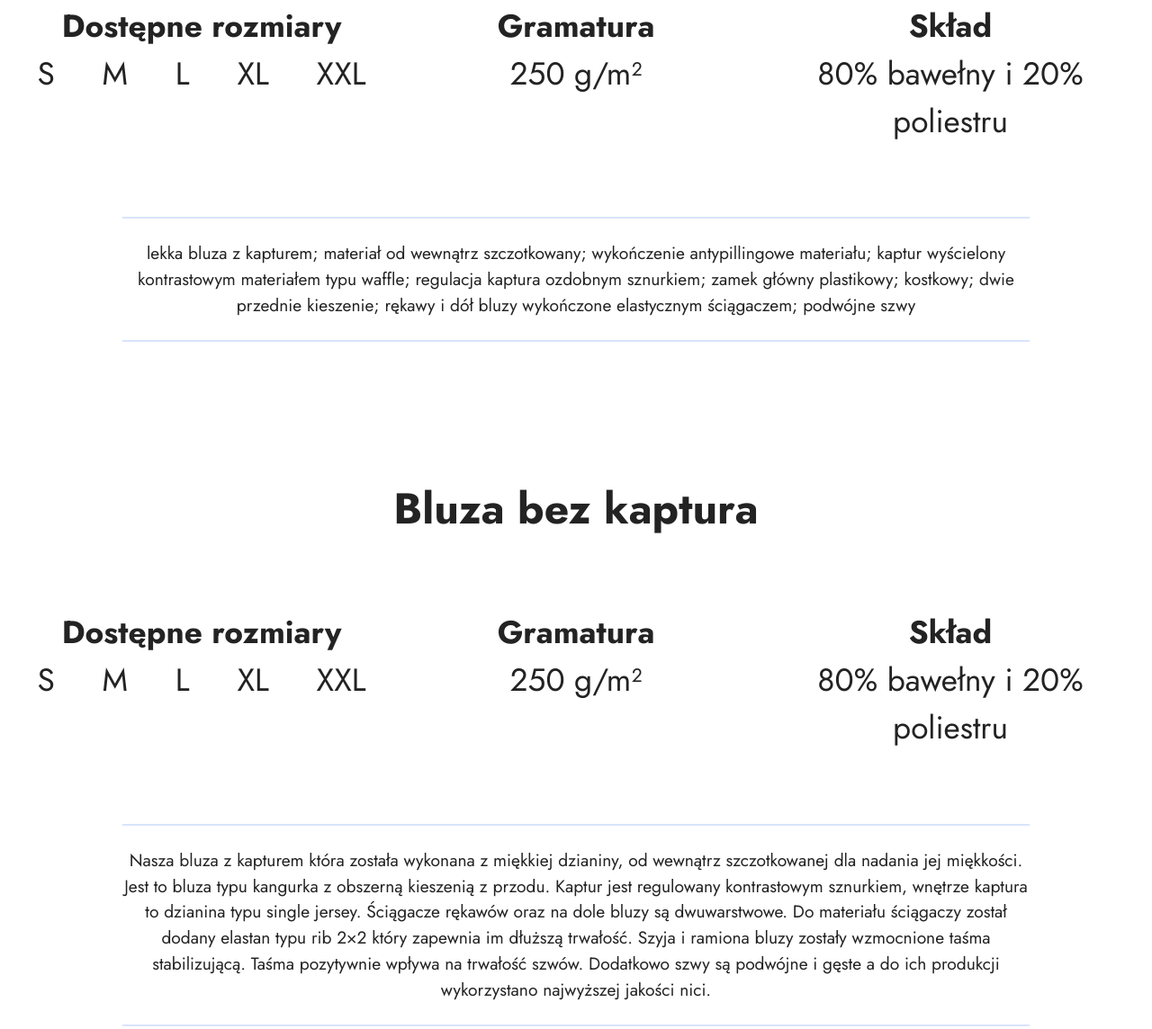
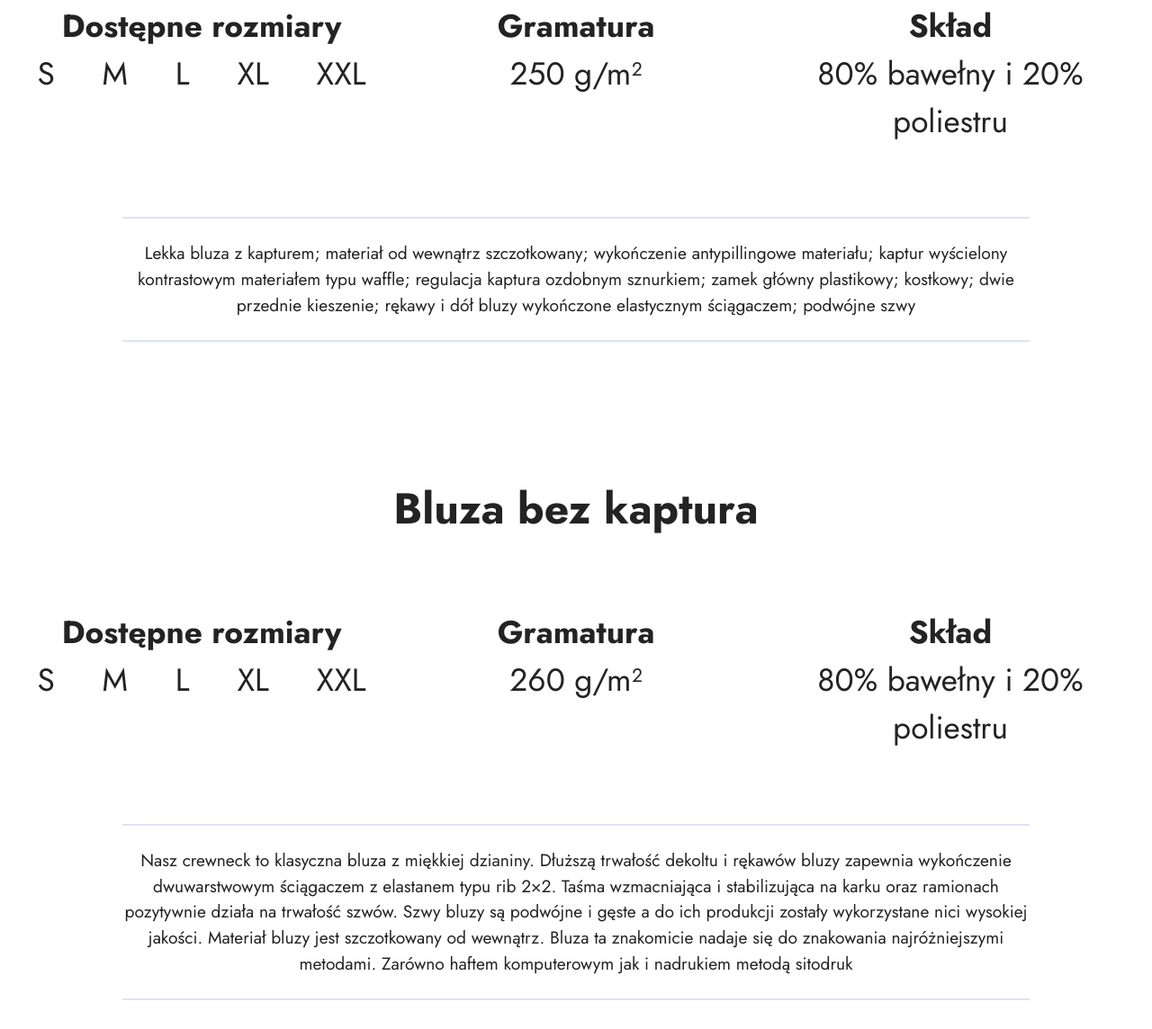
Before and after one commit to Procentaurus/Procentaurus.github.io, a plain HTML site: page page1.html in a window 1280 px wide. Shown: the part 1805-2949 px from the top of the page at 90% size. Drawn offline with Linux system fonts and the light colour scheme.

Commit message:
Poprawki crewnecka

```diff
--- a/page1.html
+++ b/page1.html
@@ -241,7 +241,7 @@
         <div class="row justify-content-center">
             <div class="col-md-12 col-lg-10">
                 <hr class="line">
-                <p class="mbr-text align-center mbr-fonts-style my-4 display-7">lekka bluza z kapturem; materiał od wewnątrz szczotkowany; wykończenie antypillingowe materiału;
+                <p class="mbr-text align-center mbr-fonts-style my-4 display-7">Lekka bluza z kapturem; materiał od wewnątrz szczotkowany; wykończenie antypillingowe materiału;
                      kaptur wyścielony kontrastowym materiałem typu waffle; regulacja kaptura ozdobnym sznurkiem; zamek główny plastikowy; kostkowy; dwie przednie kieszenie;
                       rękawy i dół bluzy wykończone elastycznym ściągaczem; podwójne szwy
                 <hr class="line">
@@ -273,7 +273,7 @@
                 <div class="card-wrapper mb-4">
                     <div class="card-box align-left">
 
-                        <p class="mbr-text mbr-fonts-style mb-3 display-5"><strong>Gramatura</strong><br>250 g/m²</p><div class="link-wrap">
+                        <p class="mbr-text mbr-fonts-style mb-3 display-5"><strong>Gramatura</strong><br>260 g/m²</p><div class="link-wrap">
 
                             </div>
                     </div>
@@ -302,8 +302,11 @@
         <div class="row justify-content-center">
             <div class="col-md-12 col-lg-10">
                 <hr class="line">
-                <p class="mbr-text align-center mbr-fonts-style my-4 display-7">Nasza bluza z kapturem która została wykonana z miękkiej dzianiny, od wewnątrz szczotkowanej dla nadania jej miękkości. Jest to bluza typu kangurka z obszerną kieszenią z przodu. Kaptur jest regulowany kontrastowym sznurkiem, wnętrze kaptura to dzianina typu single jersey. Ściągacze rękawów oraz na dole bluzy są dwuwarstwowe. Do materiału ściągaczy został dodany elastan typu rib 2×2 który zapewnia im dłuższą trwałość. Szyja i ramiona bluzy zostały wzmocnione taśma stabilizującą. Taśma pozytywnie wpływa na trwałość szwów. Dodatkowo szwy są podwójne i gęste a do ich produkcji wykorzystano najwyższej jakości nici.</p>
-                <hr class="line">
+                <p class="mbr-text align-center mbr-fonts-style my-4 display-7">Nasz crewneck to klasyczna bluza z miękkiej dzianiny.
+                     Dłuższą trwałość dekoltu i rękawów bluzy zapewnia wykończenie dwuwarstwowym ściągaczem z elastanem typu rib 2×2.
+                      Taśma wzmacniająca i stabilizująca na karku oraz ramionach pozytywnie działa na trwałość szwów. Szwy bluzy są podwójne i gęste a do ich produkcji
+                       zostały wykorzystane nici wysokiej jakości. Materiał bluzy jest szczotkowany od wewnątrz. Bluza ta znakomicie nadaje się do znakowania najróżniejszymi metodami.
+                        Zarówno haftem komputerowym jak i nadrukiem metodą sitodruk<hr class="line">
             </div>
         </div>
     </div>
```
